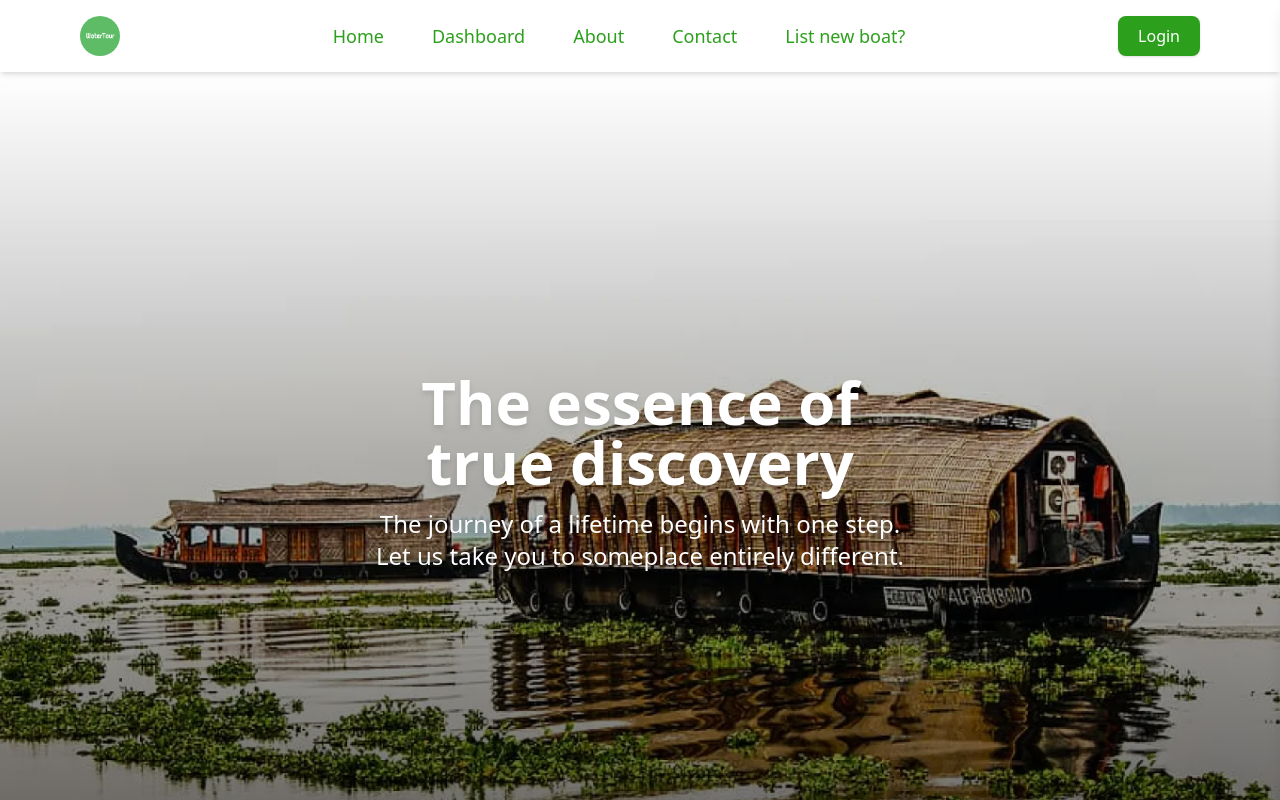
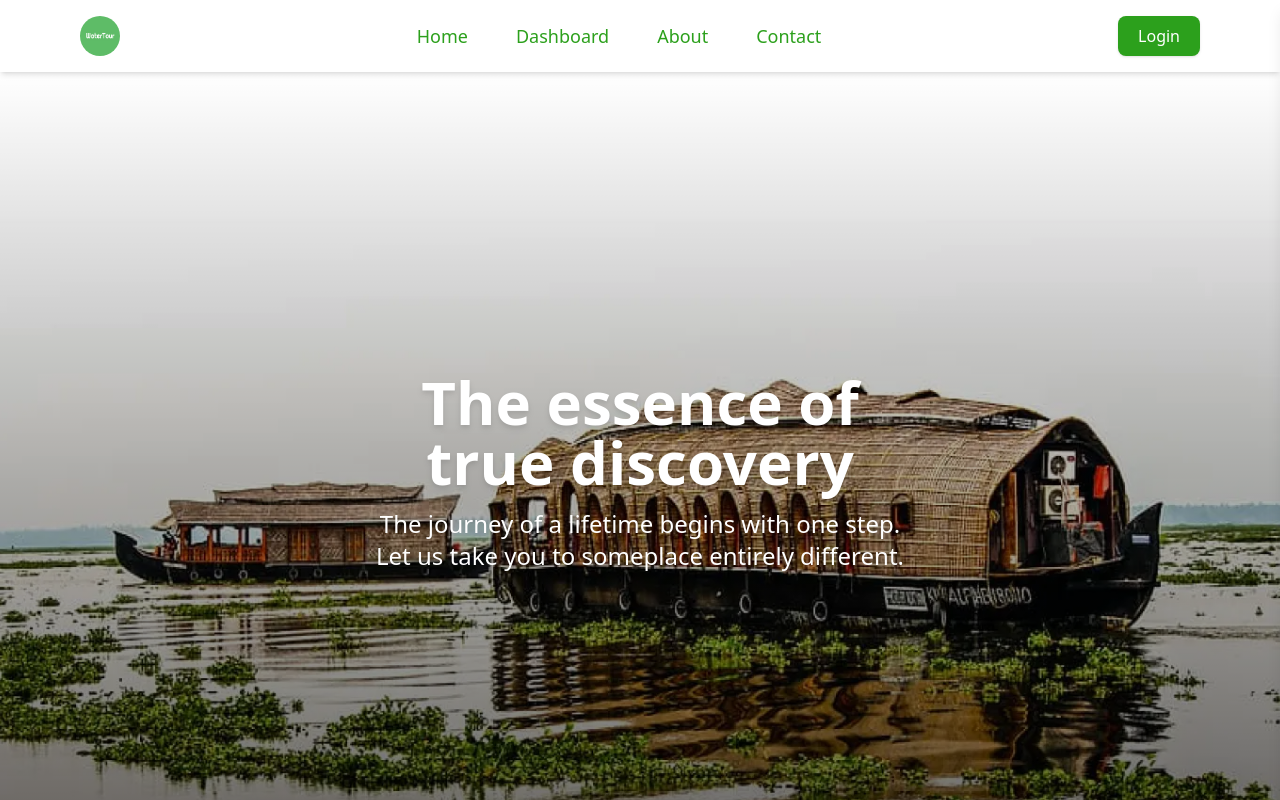
Before and after one commit to Joeljoy1237/watertour, a Next.js app: page / in a window 1280 px wide. Shown: the top 800 px of the page. Built offline with nearby package versions, Linux system fonts and the light colour scheme; no server answers.

Commit message:
removed listNewBoat

```diff
--- a/src/constants/index.ts
+++ b/src/constants/index.ts
@@ -12,7 +12,4 @@ export const navLinks = [
     {
         href: "/contact", key: "contact", label: "Contact"
     }
-    , {
-        href: "/listboat", key: "listBoat", label: "List new boat?"
-    }
 ];
```
